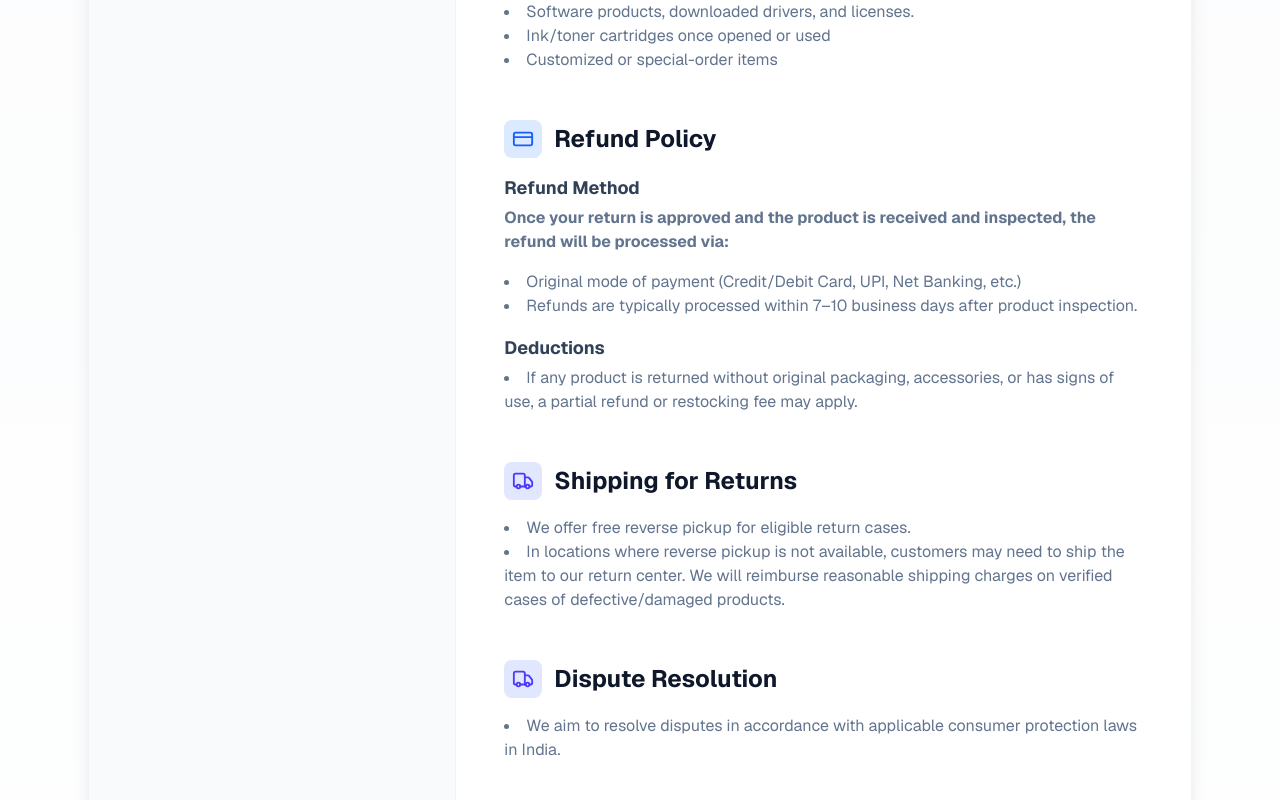
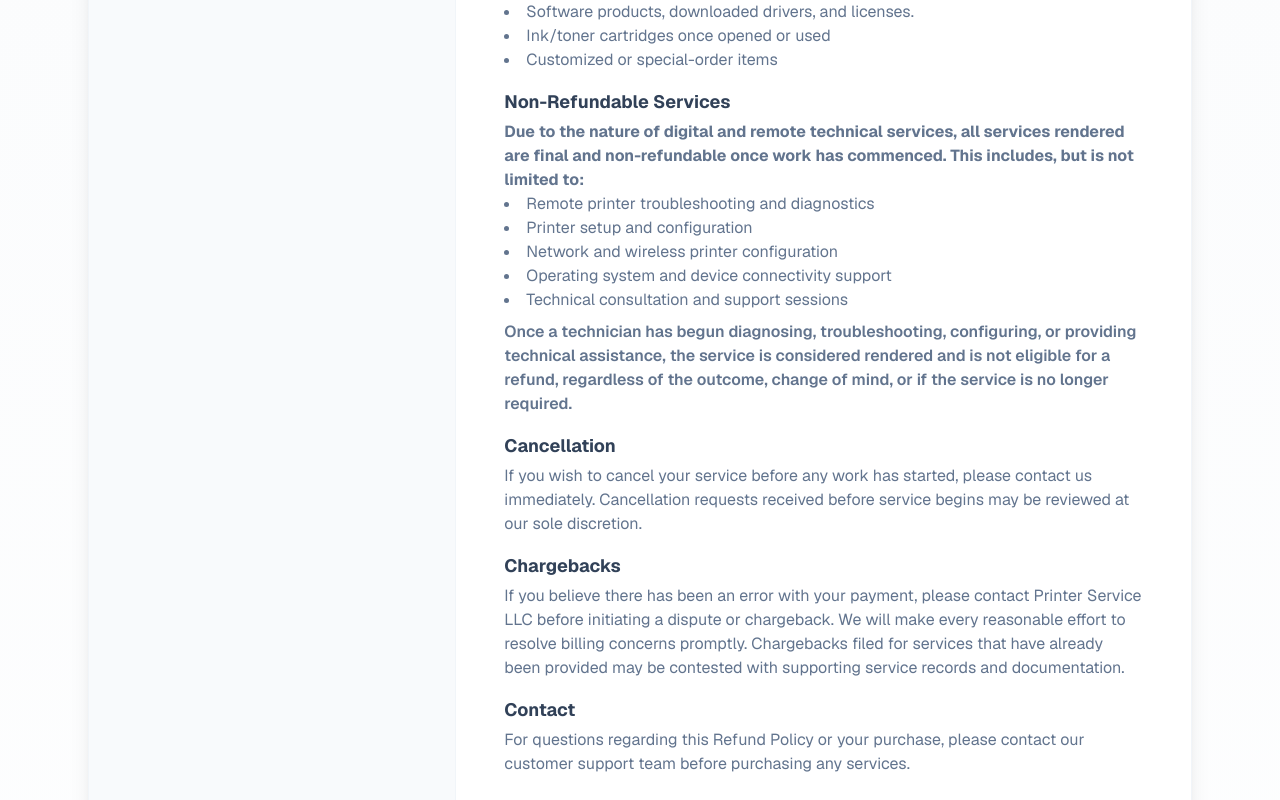
Before and after one commit to Zentrok-Private-Limited/Printer-Service-LLC, a Next.js app: page /RefundPolicy in a window 1280 px wide. Shown: the part 1460-2260 px from the top of the page. Built offline with nearby package versions, Linux system fonts and the light colour scheme.

Commit message:
feat: Add non-refundable services, cancellation, and chargeback policies to Refund Policy page

```diff
--- a/app/(no-header)/RefundPolicy/page.tsx
+++ b/app/(no-header)/RefundPolicy/page.tsx
@@ -220,6 +220,51 @@ const RefundPolicy: React.FC = () => {
 
                   <li>Customized or special-order items</li>
                 </ul>
+
+                <p className="mt-4 mb-1 block text-lg font-bold text-slate-700">
+                  Non-Refundable Services
+                </p>
+
+                <p className="font-bold text-slate-500">
+                  Due to the nature of digital and remote technical services, all services rendered are final and non-refundable once work has commenced. This includes, but is not limited to:
+                </p>
+
+                <ul className="list-inside list-disc text-slate-500">
+                  <li>Remote printer troubleshooting and diagnostics</li>
+
+                  <li>Printer setup and configuration</li>
+
+                  <li>Network and wireless printer configuration</li>
+
+                  <li>Operating system and device connectivity support</li>
+
+                  <li>Technical consultation and support sessions</li>
+                </ul>
+                <p className="text-slate-500 font-semibold mt-2">Once a technician has begun diagnosing, troubleshooting, configuring, or providing technical assistance, the service is considered rendered and is not eligible for a refund, regardless of the outcome, change of mind, or if the service is no longer required.</p>
+
+                <p className="mt-4 mb-1 block text-lg font-bold text-slate-700">
+                  Cancellation
+                </p>
+
+                <p className=" text-slate-500">
+                  If you wish to cancel your service before any work has started, please contact us immediately. Cancellation requests received before service begins may be reviewed at our sole discretion.
+                </p>
+
+                <p className="mt-4 mb-1 block text-lg font-bold text-slate-700">
+                  Chargebacks
+                </p>
+
+                <p className=" text-slate-500">
+                  If you believe there has been an error with your payment, please contact Printer Service LLC before initiating a dispute or chargeback. We will make every reasonable effort to resolve billing concerns promptly. Chargebacks filed for services that have already been provided may be contested with supporting service records and documentation.
+                </p>
+
+                <p className="mt-4 mb-1 block text-lg font-bold text-slate-700">
+                  Contact
+                </p>
+
+                <p className=" text-slate-500">
+                  For questions regarding this Refund Policy or your purchase, please contact our customer support team before purchasing any services.
+                </p>
               </section>
 
               {/* Refund Method */}
```
